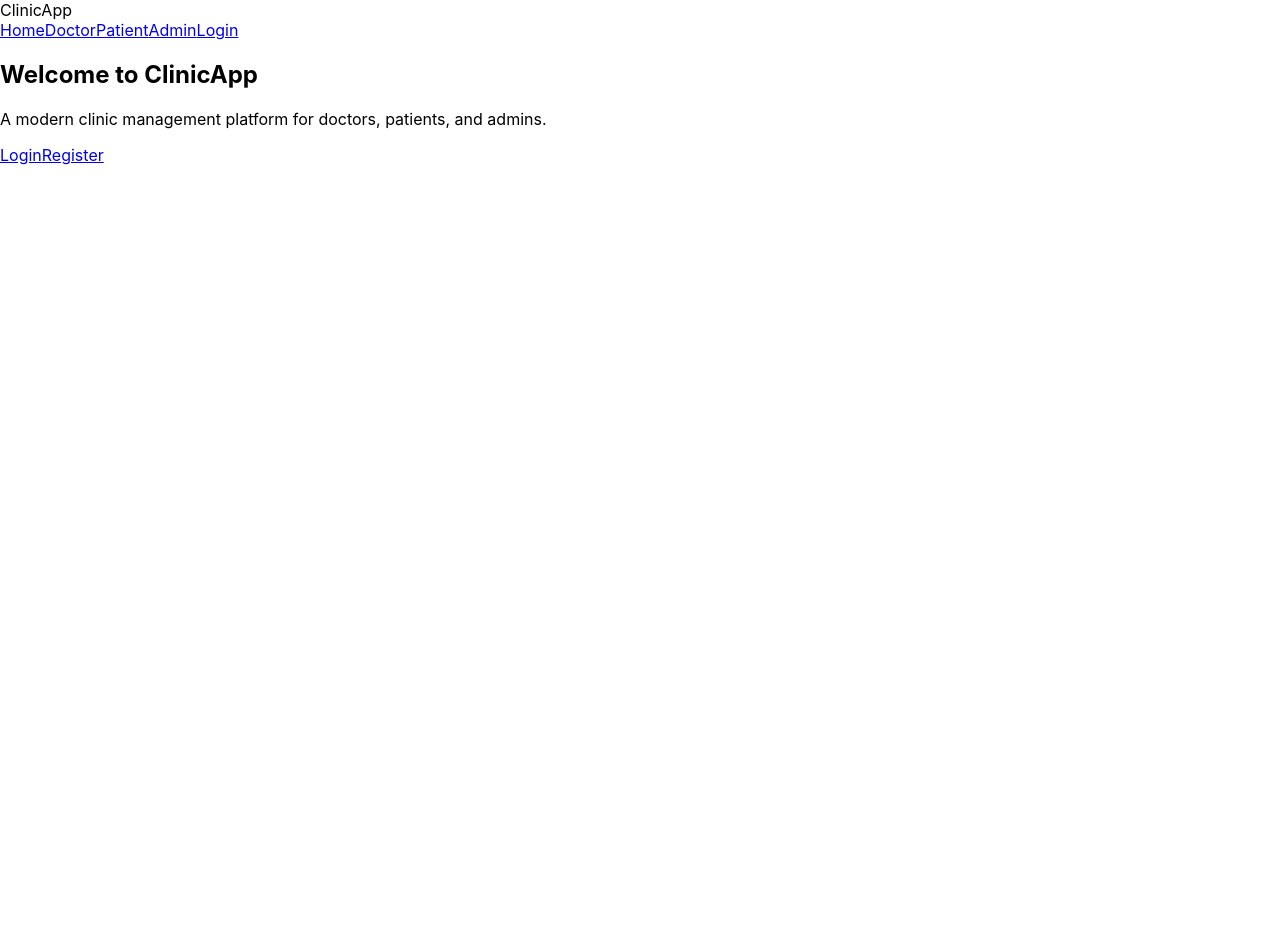
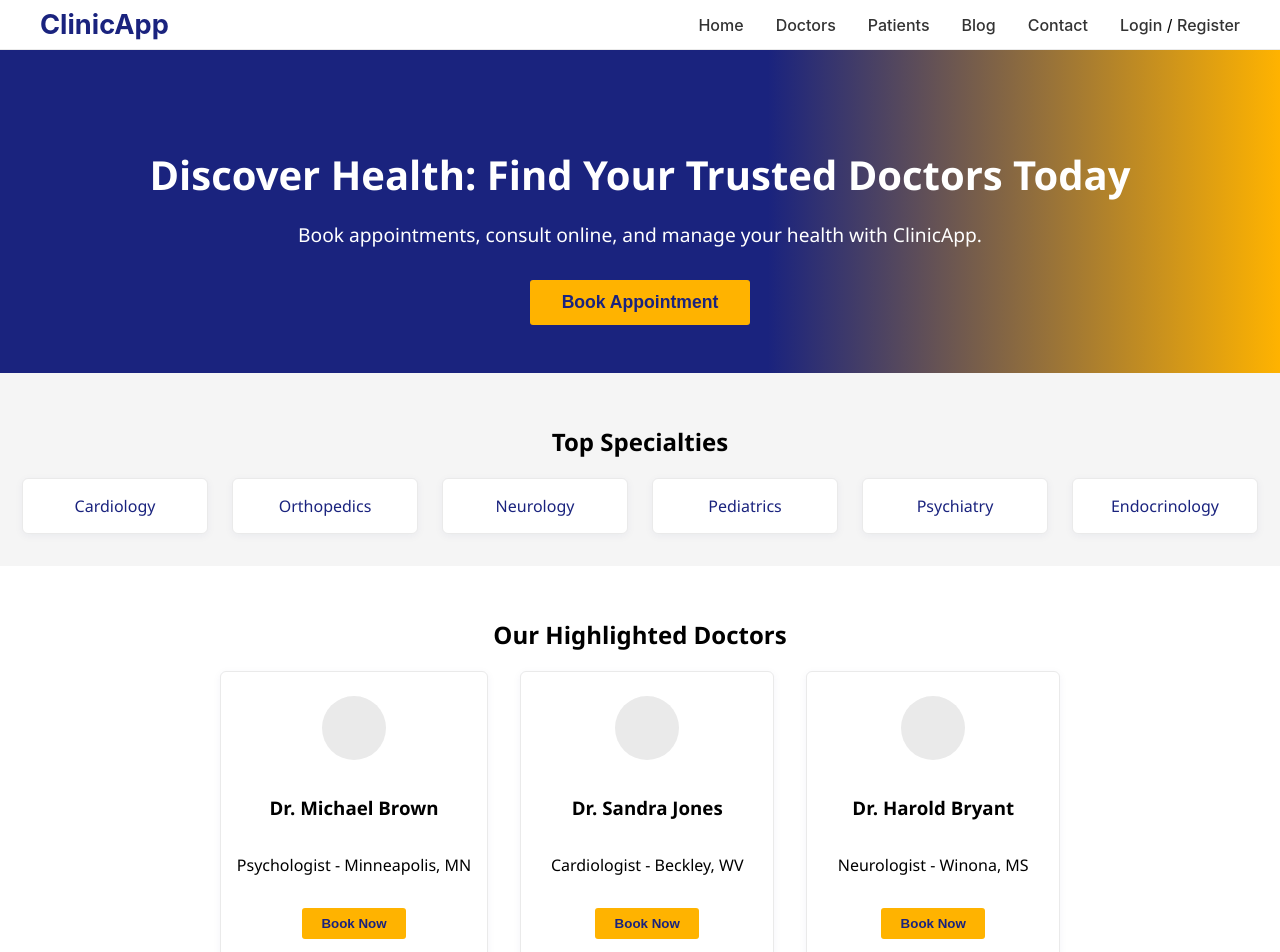
Before and after one commit to harshthakkar-code/Healthcare-App, a React (Create React App) app in the folder frontend/: page / in a window 1280 px wide. Shown: the top 952 px of the page. Before the commit the page ends 800 px from the top, so only its background shows below. Built offline with nearby package versions, Linux system fonts and the light colour scheme.

Commit message:
create footer and header

```diff
--- a/frontend/src/App.js
+++ b/frontend/src/App.js
@@ -1,5 +1,6 @@
 import { Routes, Route } from 'react-router-dom';
-import MainLayout from './layouts/MainLayout';
+import Header from './components/Header';
+import Footer from './components/Footer';
 import Home from './pages/Home';
 import DoctorDashboard from './pages/DoctorDashboard';
 import PatientDashboard from './pages/PatientDashboard';
@@ -7,16 +8,20 @@ import Login from './pages/Login';
 
 function App() {
   return (
-    <MainLayout>
+    <div>
+      <Header />
+      <main>
         <Routes>
           <Route path="/" element={<Home />} />
           <Route path="/doctor/dashboard" element={<DoctorDashboard />} />
           <Route path="/patient/dashboard" element={<PatientDashboard />} />
           <Route path="/login" element={<Login />} />
-        {/* Add more routes as you scaffold pages */}
+          {/* Add other routes here */}
           <Route path="*" element={<div>404 - Page Not Found</div>} />
         </Routes>
-    </MainLayout>
+      </main>
+      <Footer />
+    </div>
   );
 }
 
--- /dev/null
+++ b/frontend/src/components/Footer.css
@@ -0,0 +1,87 @@
+.footer {
+  background: #1a237e;
+  color: #fff;
+  padding: 2rem 0 1rem 0;
+  margin-top: 2rem;
+}
+.footer-container {
+  max-width: 1200px;
+  margin: 0 auto;
+  display: flex;
+  flex-wrap: wrap;
+  justify-content: space-between;
+  gap: 2rem;
+  padding: 0 2rem;
+}
+.footer-section {
+  flex: 1 1 200px;
+  min-width: 200px;
+}
+.footer-section h3, .footer-section h4 {
+  margin-bottom: 1rem;
+  color: #ffb300;
+}
+.footer-section ul {
+  list-style: none;
+  padding: 0;
+}
+.footer-section ul li {
+  margin-bottom: 0.5rem;
+  color: #fff;
+  cursor: pointer;
+}
+.footer-section ul li:hover {
+  text-decoration: underline;
+}
+.footer-section form {
+  display: flex;
+  gap: 0.5rem;
+  margin-bottom: 1rem;
+}
+.footer-section input[type="email"] {
+  padding: 0.5rem;
+  border: none;
+  border-radius: 3px;
+  flex: 1;
+}
+.footer-section button {
+  background: #ffb300;
+  color: #1a237e;
+  border: none;
+  padding: 0.5rem 1rem;
+  border-radius: 3px;
+  cursor: pointer;
+  font-weight: bold;
+}
+.footer-section button:hover {
+  background: #fff;
+  color: #1a237e;
+}
+.footer-socials {
+  display: flex;
+  gap: 1rem;
+}
+.social-icon {
+  background: #fff;
+  color: #1a237e;
+  border-radius: 50%;
+  width: 32px;
+  height: 32px;
+  display: flex;
+  align-items: center;
+  justify-content: center;
+  font-weight: bold;
+  font-size: 1.2rem;
+  transition: background 0.2s, color 0.2s;
+}
+.social-icon:hover {
+  background: #ffb300;
+  color: #fff;
+}
+@media (max-width: 768px) {
+  .footer-container {
+    flex-direction: column;
+    gap: 1.5rem;
+    padding: 0 1rem;
+  }
+}
--- /dev/null
+++ b/frontend/src/components/Footer.js
@@ -0,0 +1,37 @@
+import React from 'react';
+import './Footer.css';
+
+const Footer = () => (
+  <footer className="footer">
+    <div className="footer-container">
+      <div className="footer-section company">
+        <h3>ClinicApp</h3>
+        <p>Working for Your Better Health.</p>
+        <p>Copyright © 2025 ClinicApp. All Rights Reserved</p>
+      </div>
+      <div className="footer-section links">
+        <h4>Company</h4>
+        <ul>
+          <li>About</li>
+          <li>Features</li>
+          <li>Careers</li>
+          <li>Contact</li>
+        </ul>
+      </div>
+      <div className="footer-section newsletter">
+        <h4>Newsletter</h4>
+        <form>
+          <input type="email" placeholder="Your email" />
+          <button type="submit">Subscribe</button>
+        </form>
+        <div className="footer-socials">
+          <span className="social-icon">F</span>
+          <span className="social-icon">T</span>
+          <span className="social-icon">I</span>
+        </div>
+      </div>
+    </div>
+  </footer>
+);
+
+export default Footer;
--- /dev/null
+++ b/frontend/src/components/Header.css
@@ -0,0 +1,49 @@
+.header {
+  background: #fff;
+  border-bottom: 1px solid #eaeaea;
+  padding: 0.5rem 0;
+  position: sticky;
+  top: 0;
+  z-index: 100;
+}
+.header-container {
+  max-width: 1200px;
+  margin: 0 auto;
+  display: flex;
+  align-items: center;
+  justify-content: space-between;
+  padding: 0 2rem;
+}
+.logo a {
+  font-size: 1.7rem;
+  font-weight: bold;
+  color: #1a237e;
+  text-decoration: none;
+}
+.nav ul {
+  list-style: none;
+  display: flex;
+  gap: 2rem;
+  margin: 0;
+  padding: 0;
+}
+.nav a {
+  color: #333;
+  text-decoration: none;
+  font-weight: 500;
+  transition: color 0.2s;
+}
+.nav a:hover {
+  color: #1976d2;
+}
+@media (max-width: 768px) {
+  .header-container {
+    flex-direction: column;
+    align-items: flex-start;
+    padding: 0 1rem;
+  }
+  .nav ul {
+    flex-direction: column;
+    gap: 1rem;
+  }
+}
--- /dev/null
+++ b/frontend/src/components/Header.js
@@ -0,0 +1,25 @@
+import React from 'react';
+import { Link } from 'react-router-dom';
+import './Header.css';
+
+const Header = () => (
+  <header className="header">
+    <div className="header-container">
+      <div className="logo">
+        <Link to="/">ClinicApp</Link>
+      </div>
+      <nav className="nav">
+        <ul>
+          <li><Link to="/">Home</Link></li>
+          <li><Link to="/doctors">Doctors</Link></li>
+          <li><Link to="/patients">Patients</Link></li>
+          <li><Link to="/blog">Blog</Link></li>
+          <li><Link to="/contact">Contact</Link></li>
+          <li><Link to="/login">Login</Link> / <Link to="/register">Register</Link></li>
+        </ul>
+      </nav>
+    </div>
+  </header>
+);
+
+export default Header;
--- /dev/null
+++ b/frontend/src/pages/Home.css
@@ -0,0 +1,144 @@
+.home {
+  font-family: 'Segoe UI', Arial, sans-serif;
+}
+.hero {
+  background: linear-gradient(90deg, #1a237e 60%, #ffb300 100%);
+  color: #fff;
+  padding: 4rem 0 3rem 0;
+  text-align: center;
+}
+.hero-content h1 {
+  font-size: 2.5rem;
+  margin-bottom: 1rem;
+}
+.hero-content p {
+  font-size: 1.2rem;
+  margin-bottom: 2rem;
+}
+.cta-btn {
+  background: #ffb300;
+  color: #1a237e;
+  border: none;
+  padding: 0.75rem 2rem;
+  font-size: 1.1rem;
+  border-radius: 3px;
+  cursor: pointer;
+  font-weight: bold;
+  transition: background 0.2s, color 0.2s;
+}
+.cta-btn:hover {
+  background: #fff;
+  color: #1a237e;
+}
+.specialties {
+  background: #f5f5f5;
+  padding: 2rem 0;
+  text-align: center;
+}
+.specialty-list {
+  display: flex;
+  flex-wrap: wrap;
+  justify-content: center;
+  gap: 1.5rem;
+  margin-top: 1rem;
+}
+.specialty-card {
+  background: #fff;
+  border: 1px solid #eaeaea;
+  border-radius: 6px;
+  padding: 1rem 2rem;
+  font-weight: 500;
+  color: #1a237e;
+  min-width: 120px;
+  box-shadow: 0 2px 8px rgba(26,35,126,0.05);
+}
+.featured-doctors {
+  padding: 2rem 0;
+  text-align: center;
+}
+.doctor-list {
+  display: flex;
+  flex-wrap: wrap;
+  justify-content: center;
+  gap: 2rem;
+  margin-top: 1rem;
+}
+.doctor-card {
+  background: #fff;
+  border: 1px solid #eaeaea;
+  border-radius: 6px;
+  padding: 1.5rem 1rem;
+  min-width: 220px;
+  box-shadow: 0 2px 8px rgba(26,35,126,0.05);
+  display: flex;
+  flex-direction: column;
+  align-items: center;
+}
+.doctor-img {
+  width: 64px;
+  height: 64px;
+  background: #eaeaea;
+  border-radius: 50%;
+  margin-bottom: 1rem;
+}
+.doctor-card button {
+  margin-top: 1rem;
+  background: #ffb300;
+  color: #1a237e;
+  border: none;
+  padding: 0.5rem 1.2rem;
+  border-radius: 3px;
+  cursor: pointer;
+  font-weight: bold;
+}
+.doctor-card button:hover {
+  background: #1a237e;
+  color: #fff;
+}
+.testimonials {
+  background: #f5f5f5;
+  padding: 2rem 0;
+  text-align: center;
+}
+.testimonial-list {
+  display: flex;
+  flex-wrap: wrap;
+  justify-content: center;
+  gap: 2rem;
+  margin-top: 1rem;
+}
+.testimonial-card {
+  background: #fff;
+  border: 1px solid #eaeaea;
+  border-radius: 6px;
+  padding: 1.5rem 1rem;
+  min-width: 220px;
+  box-shadow: 0 2px 8px rgba(26,35,126,0.05);
+  font-style: italic;
+}
+.blog-preview {
+  padding: 2rem 0;
+  text-align: center;
+}
+.blog-list {
+  display: flex;
+  flex-wrap: wrap;
+  justify-content: center;
+  gap: 2rem;
+  margin-top: 1rem;
+}
+.blog-card {
+  background: #fff;
+  border: 1px solid #eaeaea;
+  border-radius: 6px;
+  padding: 1.2rem 1rem;
+  min-width: 220px;
+  box-shadow: 0 2px 8px rgba(26,35,126,0.05);
+  text-align: left;
+}
+@media (max-width: 900px) {
+  .specialty-list, .doctor-list, .testimonial-list, .blog-list {
+    flex-direction: column;
+    align-items: center;
+  }
+}
--- a/frontend/src/pages/Home.js
+++ b/frontend/src/pages/Home.js
@@ -1,12 +1,84 @@
+import React from 'react';
+import './Home.css';
+
 const Home = () => (
-  <section className="flex flex-col items-center justify-center min-h-[60vh] text-center">
-    <h1 className="text-4xl font-bold mb-4 text-blue-700">Welcome to ClinicApp</h1>
-    <p className="text-lg text-gray-600 mb-6">A modern clinic management platform for doctors, patients, and admins.</p>
-    <div className="flex gap-4">
-      <a href="/login" className="px-6 py-2 bg-blue-600 text-white rounded hover:bg-blue-700">Login</a>
-      <a href="/register" className="px-6 py-2 bg-gray-200 text-gray-700 rounded hover:bg-gray-300">Register</a>
-    </div>
-  </section>
+  <div className="home">
+    <section className="hero">
+      <div className="hero-content">
+        <h1>Discover Health: Find Your Trusted Doctors Today</h1>
+        <p>Book appointments, consult online, and manage your health with ClinicApp.</p>
+        <button className="cta-btn">Book Appointment</button>
+      </div>
+    </section>
+    <section className="specialties">
+      <h2>Top Specialties</h2>
+      <div className="specialty-list">
+        <div className="specialty-card">Cardiology</div>
+        <div className="specialty-card">Orthopedics</div>
+        <div className="specialty-card">Neurology</div>
+        <div className="specialty-card">Pediatrics</div>
+        <div className="specialty-card">Psychiatry</div>
+        <div className="specialty-card">Endocrinology</div>
+      </div>
+    </section>
+    <section className="featured-doctors">
+      <h2>Our Highlighted Doctors</h2>
+      <div className="doctor-list">
+        <div className="doctor-card">
+          <div className="doctor-img" />
+          <h3>Dr. Michael Brown</h3>
+          <p>Psychologist - Minneapolis, MN</p>
+          <button>Book Now</button>
+        </div>
+        <div className="doctor-card">
+          <div className="doctor-img" />
+          <h3>Dr. Sandra Jones</h3>
+          <p>Cardiologist - Beckley, WV</p>
+          <button>Book Now</button>
+        </div>
+        <div className="doctor-card">
+          <div className="doctor-img" />
+          <h3>Dr. Harold Bryant</h3>
+          <p>Neurologist - Winona, MS</p>
+          <button>Book Now</button>
+        </div>
+      </div>
+    </section>
+    <section className="testimonials">
+      <h2>What Our Patients Say</h2>
+      <div className="testimonial-list">
+        <div className="testimonial-card">
+          <p>"I had a wonderful experience, the staff was friendly and attentive."</p>
+          <span>- Deny Hendrawan</span>
+        </div>
+        <div className="testimonial-card">
+          <p>"Genuinely cares about his patients. Helped me understand my condition."</p>
+          <span>- Johnson DWayne</span>
+        </div>
+        <div className="testimonial-card">
+          <p>"Great experience with Dr. Chen. She was professional and made me feel comfortable."</p>
+          <span>- Rayan Smith</span>
+        </div>
+      </div>
+    </section>
+    <section className="blog-preview">
+      <h2>Latest Articles</h2>
+      <div className="blog-list">
+        <div className="blog-card">
+          <h4>Understanding and Preventing Glaucoma</h4>
+          <p>Glaucoma is a leading cause of blindness worldwide, yet many...</p>
+        </div>
+        <div className="blog-card">
+          <h4>5 Essential Tips for Oral Health</h4>
+          <p>Learn the top five daily practices to keep your teeth healthy...</p>
+        </div>
+        <div className="blog-card">
+          <h4>Beating Strong: The Digital Revolution in Cardiac Care</h4>
+          <p>Discover how digital advancements are transforming cardiac care...</p>
+        </div>
+      </div>
+    </section>
+  </div>
 );
 
 export default Home;
```
Lines whose indentation alone changed are shown as unchanged.
